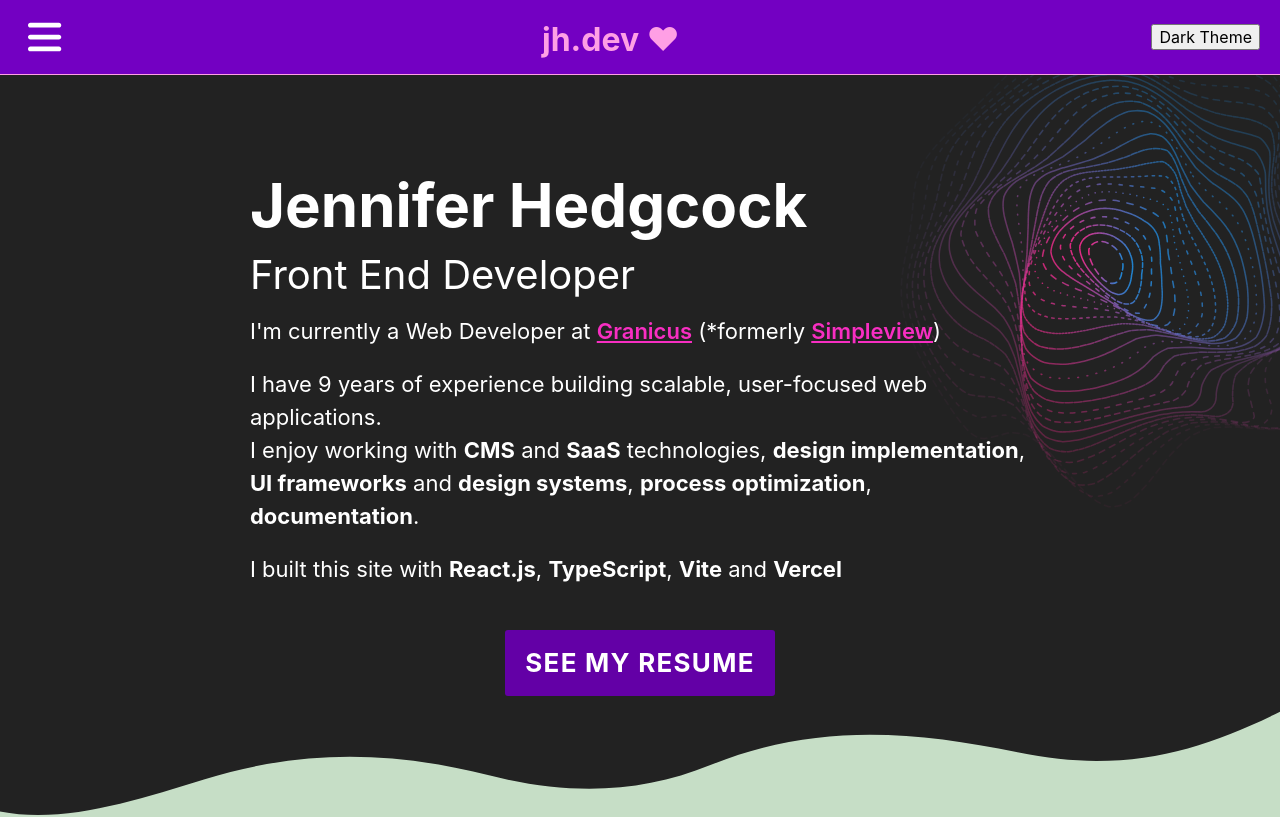
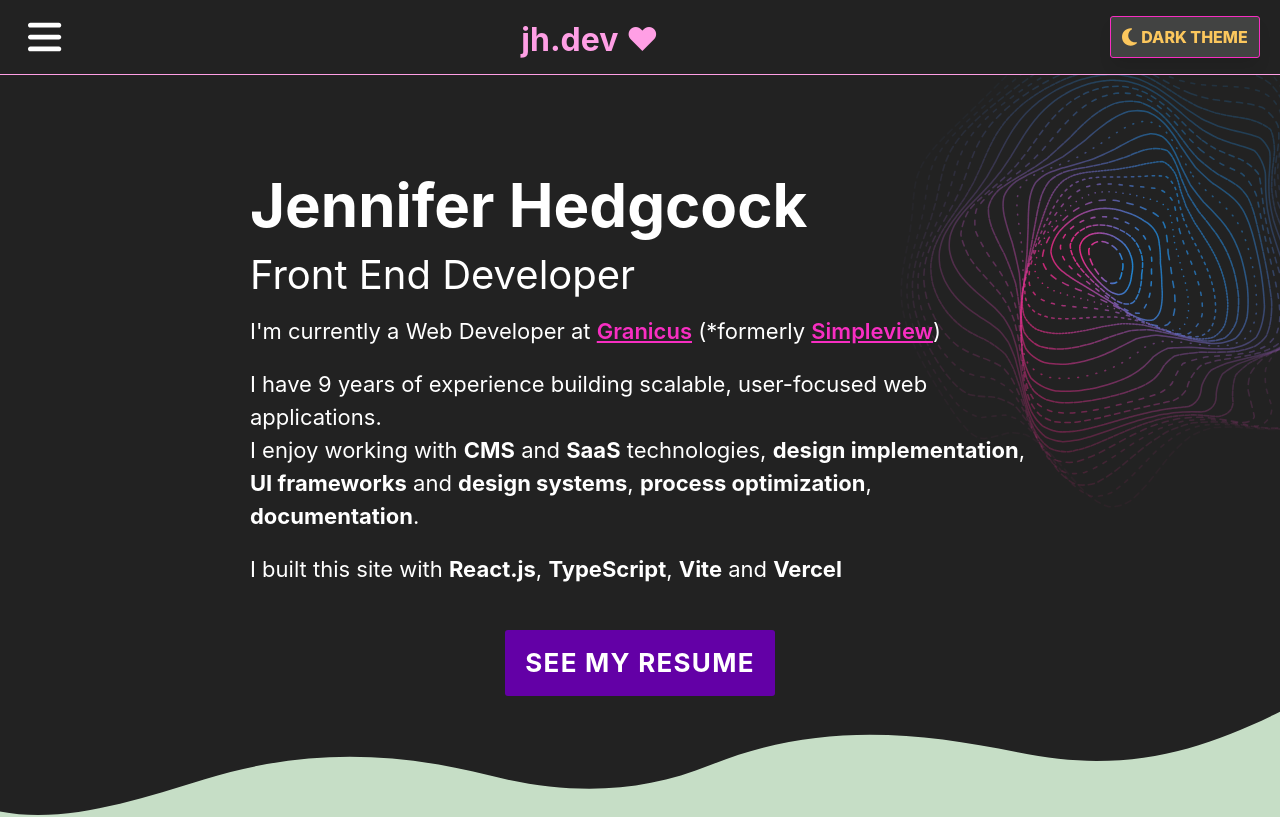
Before and after one commit to jenhedg/jen-dev-vite, a React (Vite) app: page / in a window 1280 px wide. Shown: the top 817 px of the page. Built offline with nearby package versions, Linux system fonts and the light colour scheme.

Commit message:
adding theming functionality and styling, misc cleanup

```diff
--- a/src/components/Contact/Contact.css
+++ b/src/components/Contact/Contact.css
@@ -9,6 +9,8 @@
     position: absolute;
     top: 0;
 }
+
+
 
 .contact .contact-inner {
     max-width: 960px;
--- a/src/components/ContentDivider/ContentDivider.css
+++ b/src/components/ContentDivider/ContentDivider.css
@@ -1,3 +1,12 @@
 .contentDivider {
     width: 100%;
 }
+
+.contentDivider path {
+ fill: var(--black);
+}
+
+/* Light Theme */
+.light-theme .contentDivider path {
+    fill: var(--beige);
+   }
--- a/src/components/ContentDivider/ContentDivider.tsx
+++ b/src/components/ContentDivider/ContentDivider.tsx
@@ -1,5 +1,8 @@
 import { SVGProps } from "react"
+import "./contentDivider.css";
+
 const SvgComponent = (props: SVGProps<SVGSVGElement>) => (
+
   <svg
     xmlns="http://www.w3.org/2000/svg"
     height={166.615}
@@ -9,9 +12,9 @@ const SvgComponent = (props: SVGProps<SVGSVGElement>) => (
     {...props}
   >
     <path d="M0 0v90.2C49.7 99.9 105 82 160 65c75.5-23.3 145.5-22.4 222-3 63 16 119 14 173-8 79.5-32.4 156.2-27.6 240-10 82.6 17.4 143-1 205-31.7V0H0Z"
-         style={{
-          fill: "var(--black)",
-        }}
+        // style={{
+        //   fill: "var(--black)",
+        // }}
     ></path>
   </svg>
 )
--- a/src/components/Footer/Footer.css
+++ b/src/components/Footer/Footer.css
@@ -1,6 +1,6 @@
 .footer {
   position: relative;
-  border-top: 1px solid var(--black);
+  border-top: 1px solid var(--hotpink);
   background-color: var(--black);
   padding: 40px 20px;
 }
@@ -57,3 +57,13 @@
 .footer .link:hover {
   color: var(--light-purple);
 }
+
+/* Light Theme */
+.light-theme .footer {
+  background-color: var(--light-purple);
+}
+
+.light-theme .footer .link,
+.footer .footer-legal p {
+  /* color: var(--black); */
+}
--- a/src/components/Intro/Intro.css
+++ b/src/components/Intro/Intro.css
@@ -104,3 +104,10 @@
         font-size: 22px;
     }
 }
+
+
+/* Light Theme */
+
+.light-theme .intro .intro-item {
+    color: var(--black);
+}
--- a/src/components/MobileNav/MobileNav.css
+++ b/src/components/MobileNav/MobileNav.css
@@ -4,7 +4,7 @@
   justify-content: space-between;
   align-items: center;
   padding: 12px 20px;
-  background-color: var(--dark-purple);
+  background-color: var(--black);
   border-bottom: 1px solid var(--pink);
   z-index: 11;
 }
@@ -68,3 +68,7 @@
     color: var(--hotpink);
   }
 }
+
+.light-theme .mobile-nav {
+  background-color: var(--dark-purple);
+}
--- a/src/components/PdfViewer/PdfViewer.tsx
+++ b/src/components/PdfViewer/PdfViewer.tsx
@@ -4,7 +4,7 @@ const PDFViewer: React.FC = () => {
       <iframe
         src="resume.pdf#navpanes=0#zoom=100"
         width="100%"
-        height="2000"
+        height="1100"
         title="PDF Resume"
         style={{ border: "none" }}
       />
--- a/src/components/ThemeToggle/ThemeToggle.css
+++ b/src/components/ThemeToggle/ThemeToggle.css
@@ -0,0 +1,54 @@
+.theme-toggle {
+    height: 42px;
+    width: 42px;
+    font-family: var(--font-main);
+    font-weight: 800;
+    text-transform: uppercase;
+    background-color: var(--slate-black);
+    border: 1px solid var(--hotpink);
+    color: var(--black);
+    box-shadow: 0px 10px 15px -3px rgba(0, 0, 0, 0.1);
+    border-radius: 3px;
+}
+
+.theme-toggle .text {
+    display: none;
+    color: var(--light-yellow);
+}
+
+.theme-toggle .icon {
+    font-size: 20px;
+    color: var(--light-yellow);
+}
+
+/* Light Theme */
+.light-theme .theme-toggle {
+    background-color: var(--off-white);
+    color: var(--black);
+    border: 1px solid var(--black);
+    box-shadow: 0px 10px 15px -3px rgba(0,0,0,0.1);
+}
+
+.light-theme .theme-toggle .icon {
+    color: var(--yellow);
+}
+
+.light-theme .theme-toggle .text {
+    color: var(--black);
+    text-shadow: 1px 1px 2px rgba(0,0,0,0.4);
+}
+
+@media (min-width: 40em) {
+    .theme-toggle {
+        display: flex;
+        justify-content: center;
+        align-items: center;
+        gap: 4px;
+        width: 150px;
+
+    }
+
+    .theme-toggle .text {
+        display: block;
+    }
+}
--- a/src/components/ThemeToggle/ThemeToggle.tsx
+++ b/src/components/ThemeToggle/ThemeToggle.tsx
@@ -1,7 +1,7 @@
-import { useContext, useState, useEffect } from 'react';
+import { useContext, } from 'react';
 import { ThemeContext } from '../../hooks/ThemeContext';
-
-// import { FontAwesomeIcon } from '@fortawesome/react-fontawesome';
+import { FontAwesomeIcon } from '@fortawesome/react-fontawesome';
+import { faMoon, faSun} from '@fortawesome/free-solid-svg-icons';
 
 function ThemeToggle() {
     const {
@@ -13,7 +13,12 @@ function ThemeToggle() {
         <button
             className="theme-toggle"
             onClick={toggleTheme}>
-               {theme === 'light-theme' ? 'Light Theme' : 'Dark Theme'}
+                <div className="icon">
+                    <FontAwesomeIcon icon={theme === 'light-theme' ? faSun : faMoon} />
+                </div>
+                <div className="text">
+                    {theme === 'light-theme' ? 'Light Theme' : 'Dark Theme'}
+                </div>
         </button>
   );
 }
--- a/src/global/css/globalLayout.css
+++ b/src/global/css/globalLayout.css
@@ -6,12 +6,11 @@
 
 .page .main-content {
     position: relative;
-    /* padding: 40px 0; */
     background-color: var(--black);
 }
 
 
-/* Party Theme */
-.page.party-theme {
-    background-color: red;
+/* Light Theme */
+.light-theme .page .main-content {
+    background-color: var(--beige)
 }
--- a/src/global/css/variables.css
+++ b/src/global/css/variables.css
@@ -19,6 +19,9 @@
     --beige: #E4DFDA;
     --red: #f73451;
     --red-light: #d2213c;
+    --yellow: #F5AD1E;
+    --light-yellow: #fcc75d;
+
 
 
     /* Hover Colo`rs */
```
